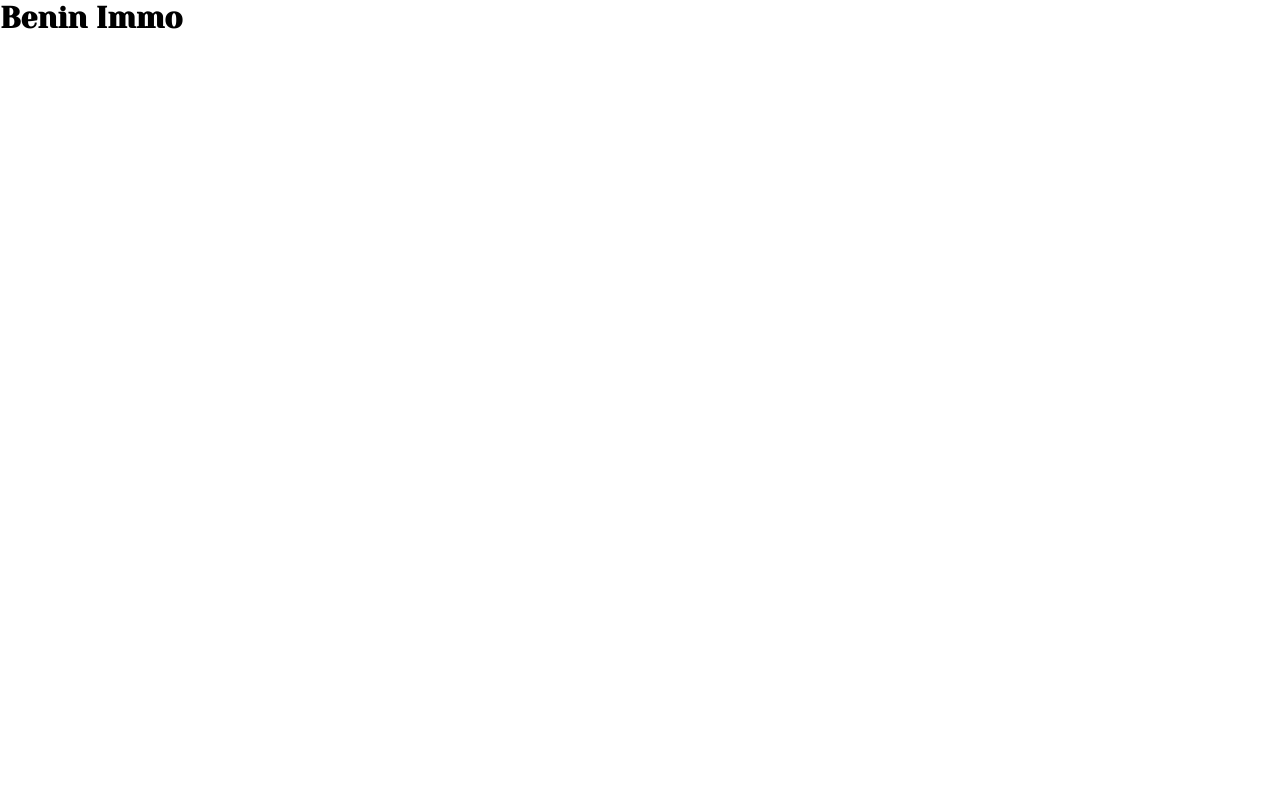
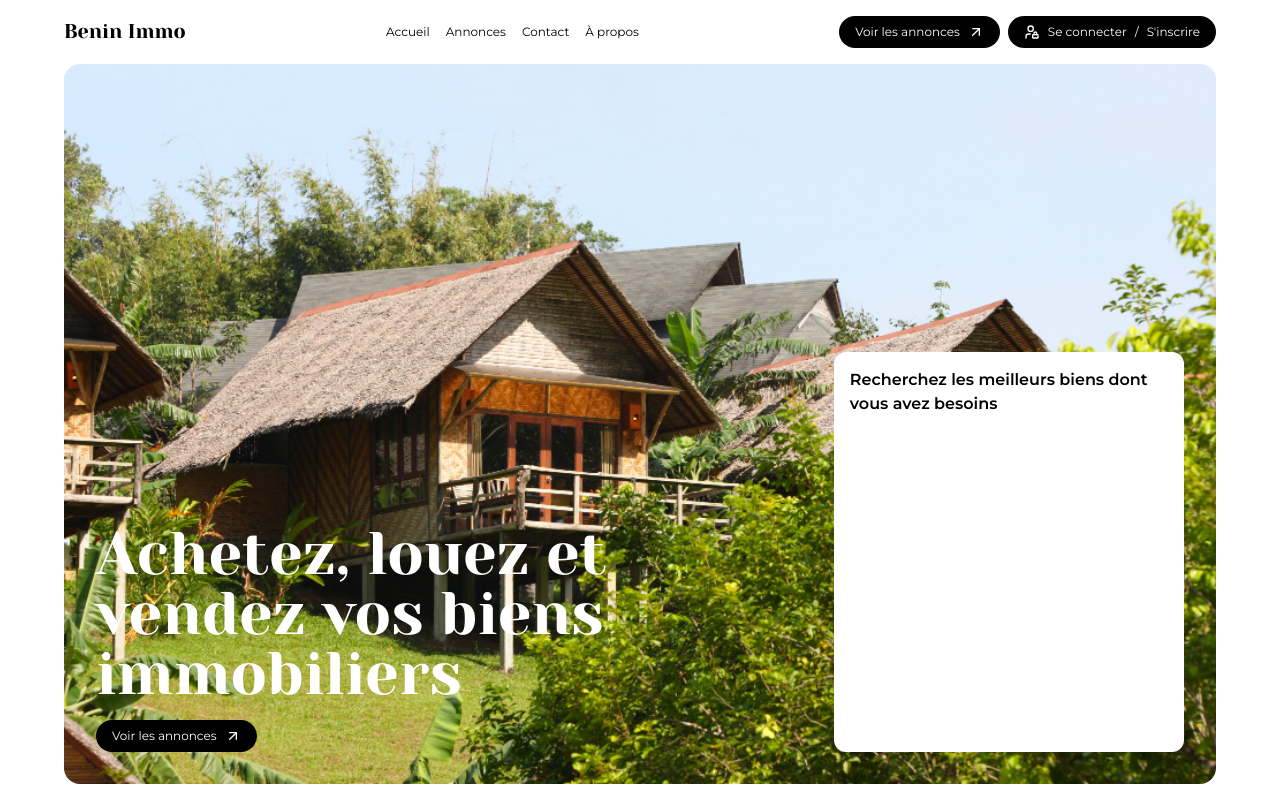
Before and after one commit to Loic-Assogba/benin-immo, a React (Vite) app: page / in a window 1280 px wide. Built offline with nearby package versions, Linux system fonts and the light colour scheme.

Commit message:
add header & hero sections

```diff
--- a/src/App.jsx
+++ b/src/App.jsx
@@ -1,11 +1,13 @@
 
 import Header from "./components/sections/Header";
+import Hero from "./components/sections/Hero";
 function App() {
 
 
   return (
     <main className="font-montserrat">
       <Header />
+      <Hero />
     </main>
   )
 }
--- a/src/components/sections/Header.jsx
+++ b/src/components/sections/Header.jsx
@@ -1,7 +1,55 @@
+import { useState } from "react";
+import { Menu, ArrowUpRight, UserLock } from "lucide-react";
+import Button from "../ui/Button";
+
 export default function Header() {
+    const [isMenuOpen, setIsMenuOpen] = useState(false);
+
     return (
-        <header>
-                <h1 className="text-3xl font-bold font-yeseva">Benin Immo</h1>
-        </header>
+        <>
+            <header className="flex items-center justify-between p-4 lg:hidden">
+                <a href="/">
+                    <h1 className="font-yeseva text-lg">Benin Immo</h1>
+                </a>
+                <div className="flex items-center gap-2">
+                    <Button>Voir les annonces <ArrowUpRight className="w-4 h-4" /></Button>
+                    <Menu className="w-4 h-4" onClick={() => setIsMenuOpen(!isMenuOpen)} />
+                </div>
+            </header>
+
+            {isMenuOpen && (
+                <nav className="bg-black text-white p-4 m-4 rounded-2xl space-y-8">
+                    <ul className="space-y-4 text-xs">
+                        <li><a href="/">Accueil</a></li>
+                        <li><a href="/annonces">Annonces</a></li>
+                        <li><a href="/contact">Contact</a></li>
+                        <li><a href="/about">À propos</a></li>
+                    </ul>
+                    <div className="bg-white p-4 space-y-4 rounded-xl">
+                        <Button link="/login"><UserLock className="w-4 h-4" /> Se connecter</Button>
+                        <Button link="/signup"><UserLock className="w-4 h-4" /> S'inscrire</Button>
+                    </div>
+                </nav>
+            )}
+
+
+            <header className="lg:flex items-center justify-between py-4 max-w-6xl mx-auto hidden">
+                <a href="/">
+                    <h1 className="font-yeseva text-xl">Benin Immo</h1>
+                </a>
+                <nav className=" ">
+                    <ul className="flex items-center justify-center gap-x-4 text-xs">
+                        <li><a href="/">Accueil</a></li>
+                        <li><a href="/annonces">Annonces</a></li>
+                        <li><a href="/contact">Contact</a></li>
+                        <li><a href="/about">À propos</a></li>
+                    </ul>
+                </nav>
+                <div className="flex items-center gap-2">
+                    <Button>Voir les annonces <ArrowUpRight className="w-4 h-4" /></Button>
+                    <Button><UserLock className="w-4 h-4" /> <a href="/login">Se connecter</a>/<a href="/signup">S'inscrire</a></Button>
+                </div>
+            </header>
+        </>
     )
 }
--- /dev/null
+++ b/src/components/sections/Hero.jsx
@@ -0,0 +1,16 @@
+import Button from "../ui/Button";
+import { ArrowUpRight } from "lucide-react";
+
+export default function Hero() {
+    return (
+        <section className="min-h-[90vh] flex flex-col lg:flex-row lg:items-end gap-6 lg:gap-10 lg:max-w-6xl lg:mx-auto bg-[url('/hero.jpg')] bg-cover bg-center p-4 lg:p-8 mx-4 rounded-2xl">
+            <article className="space-y-4 lg:w-2/3">
+                <h2 className="font-yeseva text-4xl lg:text-6xl lg:text-white">Achetez, louez et vendez vos biens immobiliers</h2>
+                <Button>Voir les annonces <ArrowUpRight className="w-4 h-4" /></Button>
+            </article>
+            <form action="" className="bg-white p-4 h-80 lg:h-100 rounded-xl lg:w-1/3">
+                <h3 className="font-semibold">Recherchez les meilleurs biens dont vous avez besoins</h3>
+            </form>
+        </section>
+    )
+}
```
Also changed, not shown: public/hero.jpg (added).
